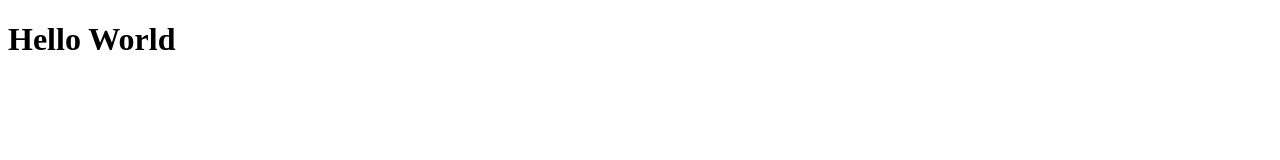
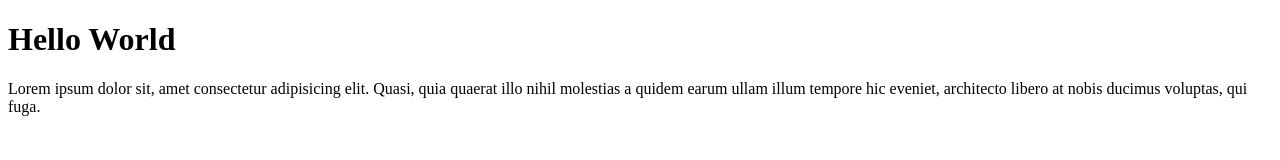
Before and after one commit to leonardomastrangelo/htmlcss-hello, a plain HTML site: page index.html in a window 1280 px wide. Drawn offline with Linux system fonts and the light colour scheme.

Commit message:
add paragraph

```diff
--- a/index.html
+++ b/index.html
@@ -7,5 +7,6 @@
 </head>
 <body>
     <h1>Hello World</h1>
+    <p>Lorem ipsum dolor sit, amet consectetur adipisicing elit. Quasi, quia quaerat illo nihil molestias a quidem earum ullam illum tempore hic eveniet, architecto libero at nobis ducimus voluptas, qui fuga.</p>
 </body>
 </html>
```
